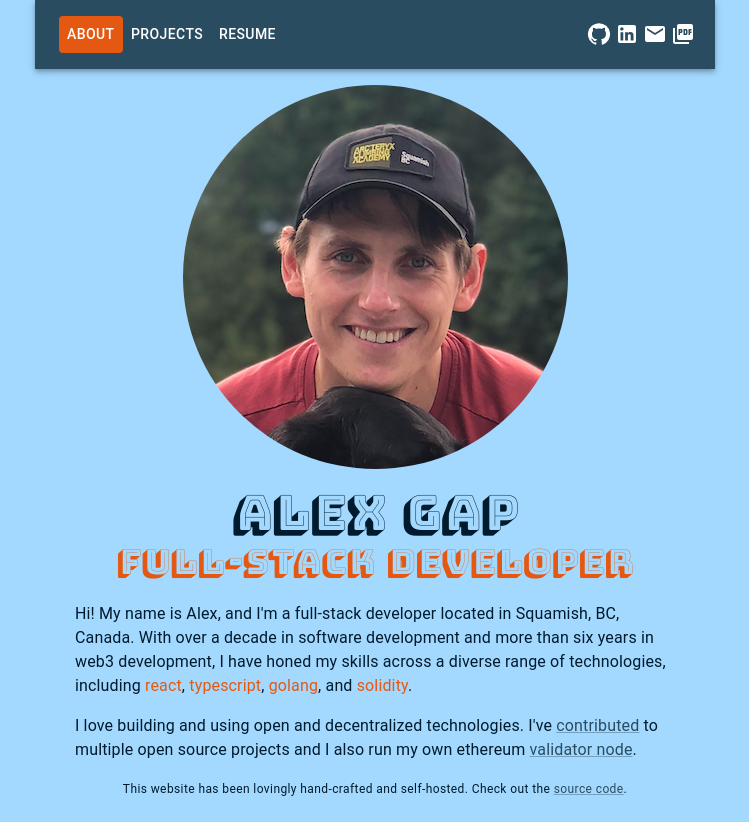
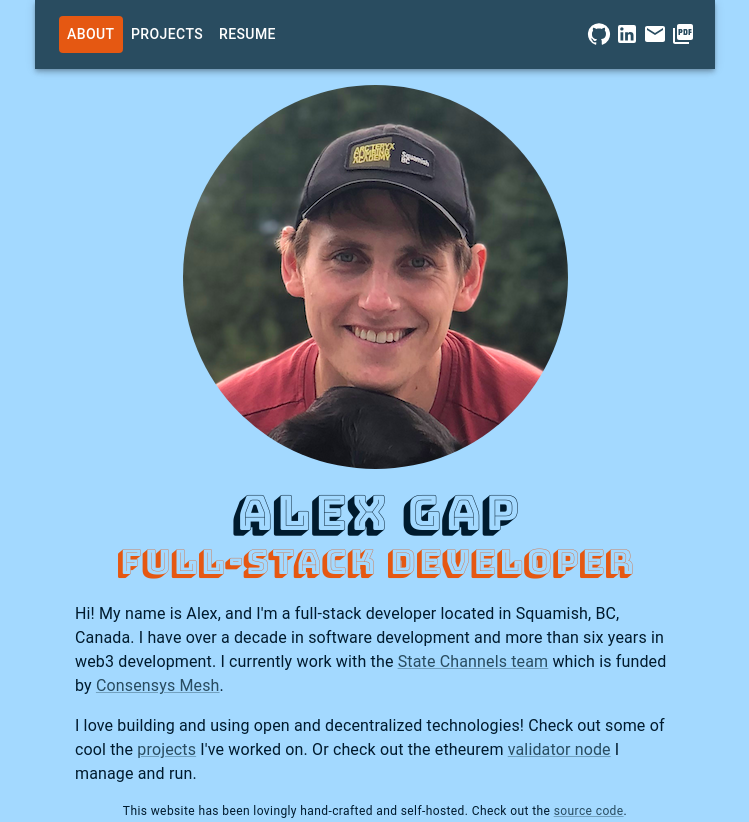
Before and after one commit to lalexgap/website, a React (Vite) app: page / in a window 1280 px wide. Shown: the whole page, without its empty margins (265-1014 px from the left). Before the commit the page ends 800 px from the top, so only its background shows below. Built offline with nearby package versions, Linux system fonts and the light colour scheme.

Commit message:
Remove skills and list current job

```diff
--- a/src/routes/About.tsx
+++ b/src/routes/About.tsx
@@ -1,15 +1,6 @@
 import { Box, Typography, Link, CardMedia } from "@mui/material";
 
 function About() {
-  const emphasize = (text: string) => (
-    <Box
-      component="span"
-      sx={(theme) => ({ color: theme.palette.text.secondary })}
-    >
-      {text}
-    </Box>
-  );
-
   return (
     <Box
       display="flex"
@@ -41,20 +32,22 @@ function About() {
         </Typography>
         <Typography color="textPrimary" variant="body1" py={1}>
           Hi! My name is Alex, and I'm a full-stack developer located in
-          Squamish, BC, Canada. With over a decade in software development and
-          more than six years in web3 development, I have honed my skills across
-          a diverse range of technologies, including {emphasize("react")},{" "}
-          {emphasize("typescript")}, {emphasize("golang")}, and{" "}
-          {emphasize("solidity")}.
+          Squamish, BC, Canada. I have over a decade in software development and
+          more than six years in web3 development. I currently work with the{" "}
+          <Link href="https://statechannels.org/team/">
+            State Channels team
+          </Link>{" "}
+          which is funded by{" "}
+          <Link href="https://www.mesh.xyz/">Consensys Mesh</Link>.
         </Typography>
         <Typography color="textPrimary" variant="body1" py={1}>
-          I love building and using open and decentralized technologies. I've{" "}
-          <Link href="https://github.com/lalexgap">contributed</Link> to
-          multiple open source projects and I also run my own ethereum{" "}
+          I love building and using open and decentralized technologies! Check
+          out some of cool the <Link href="/projects">projects</Link> I've
+          worked on. Or check out the etheurem{" "}
           <Link href="https://www.beaconcha.in/validator/835956f9b6475e055b346c029756b3746a53cfda875b8a1cfe93722b937b93d4ca7334a147201d1673fa0d0c9252d8c9">
             validator node
-          </Link>
-          .
+          </Link>{" "}
+          I manage and run.
         </Typography>
       </Box>
     </Box>
```
